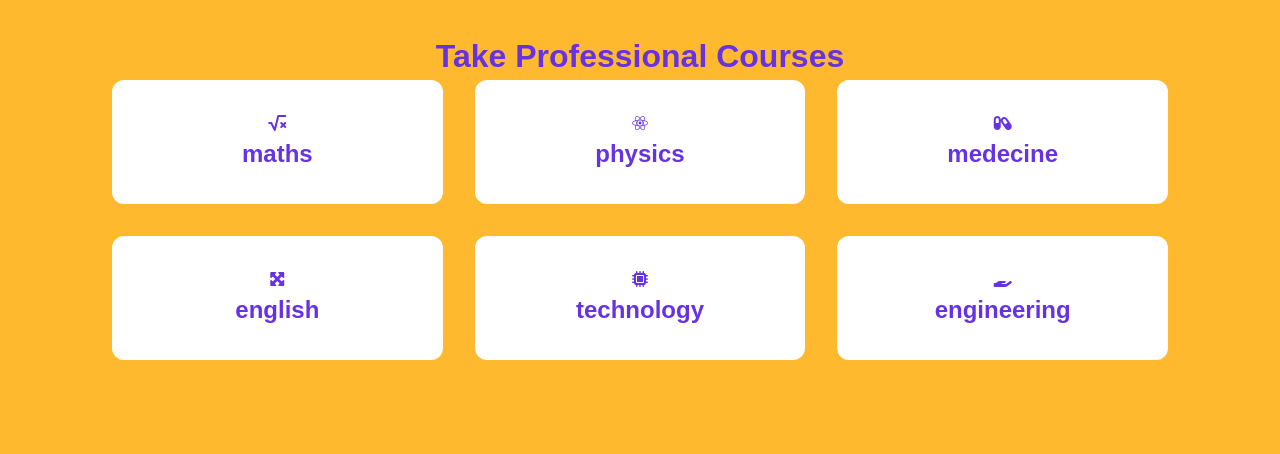
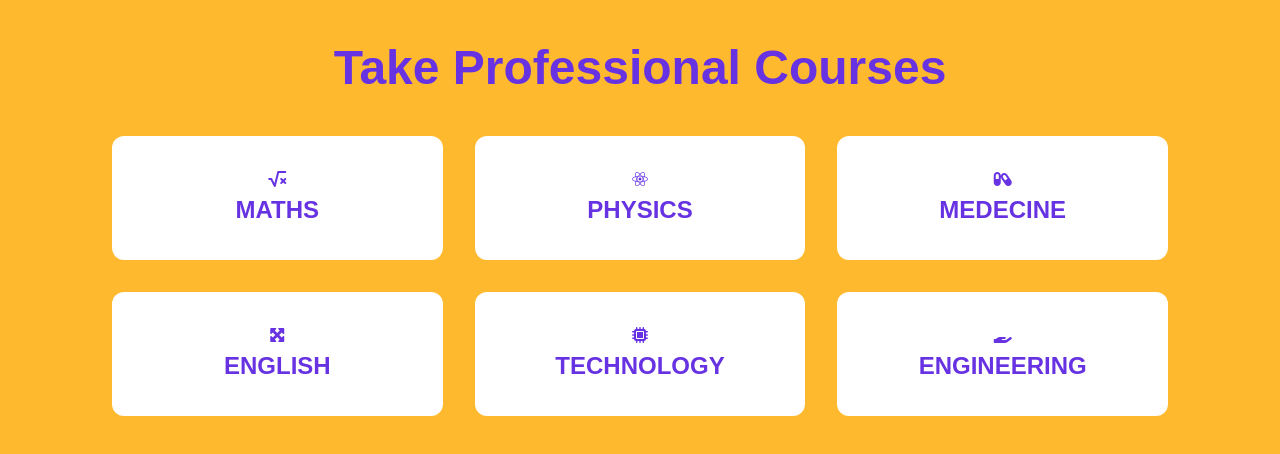
Before and after one commit to IdrissaMurenga/live-demo, a plain HTML site: page index.html in a window 1280 px wide. Drawn offline with Linux system fonts and the light colour scheme; files that its build step writes are made by us from their sources.

Commit message:
added h2 and h1 propieties

```diff
--- a/assets/style.css
+++ b/assets/style.css
@@ -18,4 +18,11 @@ body{
     border-radius: 0.75rem;
     background-color: #fff;
 }
+h1{
+    padding-bottom: 2rem;
+    font-size: 3rem;
+}
+h2{
+    text-transform: uppercase;
+}
 /**end of css **/
```
